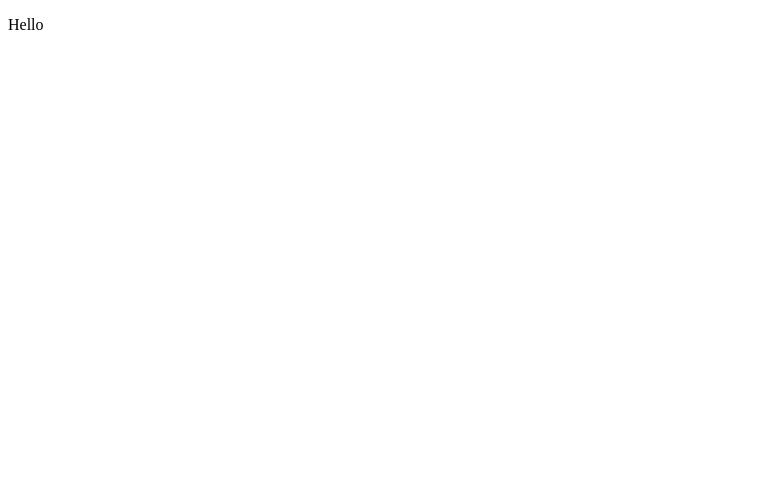
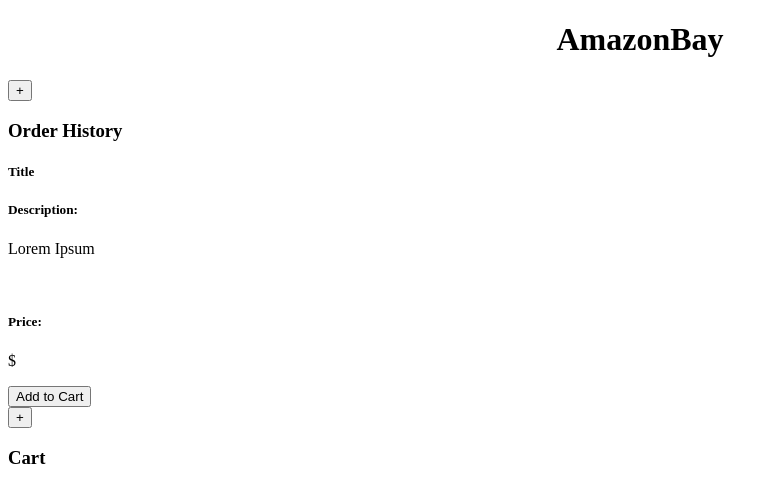
Before and after one commit to lcaroselli/AmazonBay, a website: page public/index.html in a window 1280 px wide. Shown: the whole page, without its empty margins (0-778 px from the left). Drawn offline with nearby package versions, Linux system fonts and the light colour scheme.

Commit message:
Add initial page structure and style

```diff
--- a/public/css/styles.css
+++ b/public/css/styles.css
@@ -0,0 +1,10 @@
+/*main {
+  display: flex;
+  flex-direction: row;
+  align-items: center;
+  justify-content: center;
+}*/
+
+#page-title {
+  text-align: center;
+}
--- a/public/index.html
+++ b/public/index.html
@@ -8,7 +8,32 @@
 
   </head>
   <body>
-    <p>Hello</p>
+    <h1 id='page-title'>AmazonBay</h2>
+
+    <main>
+      <aside id='order-history'>
+        <button type="button" name="button">+</button>
+        <h3>Order History</h3>
+      </aside>
+
+      <section id='card-container'>
+        <article class='card'>
+          <h5>Title</h5>
+          <h5>Description:</h5>
+          <p>Lorem Ipsum</p>
+          <img src="" alt="">
+          <h5>Price:</h5>
+          <p>$</p>
+          <button type="button" name="button">Add to Cart</button>
+        </article>
+      </section>
+
+      <aside id='cart'>
+        <button type="button" name="button">+</button>
+        <h3>Cart</h3>
+      </aside>
+    </main>
+
     <script src='https://ajax.googleapis.com/ajax/libs/jquery/3.2.1/jquery.min.js'></script>
     <script src="./js/scripts.js"></script>
   </body>
```
